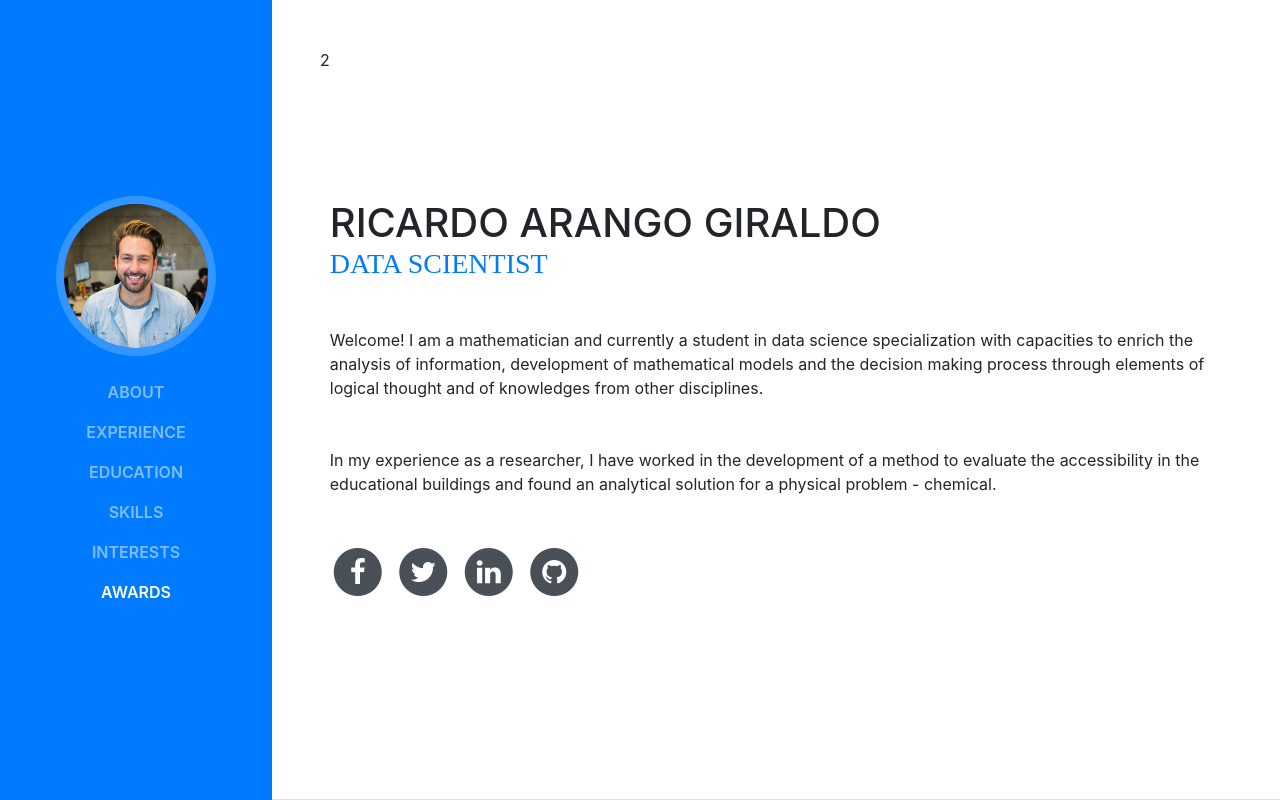
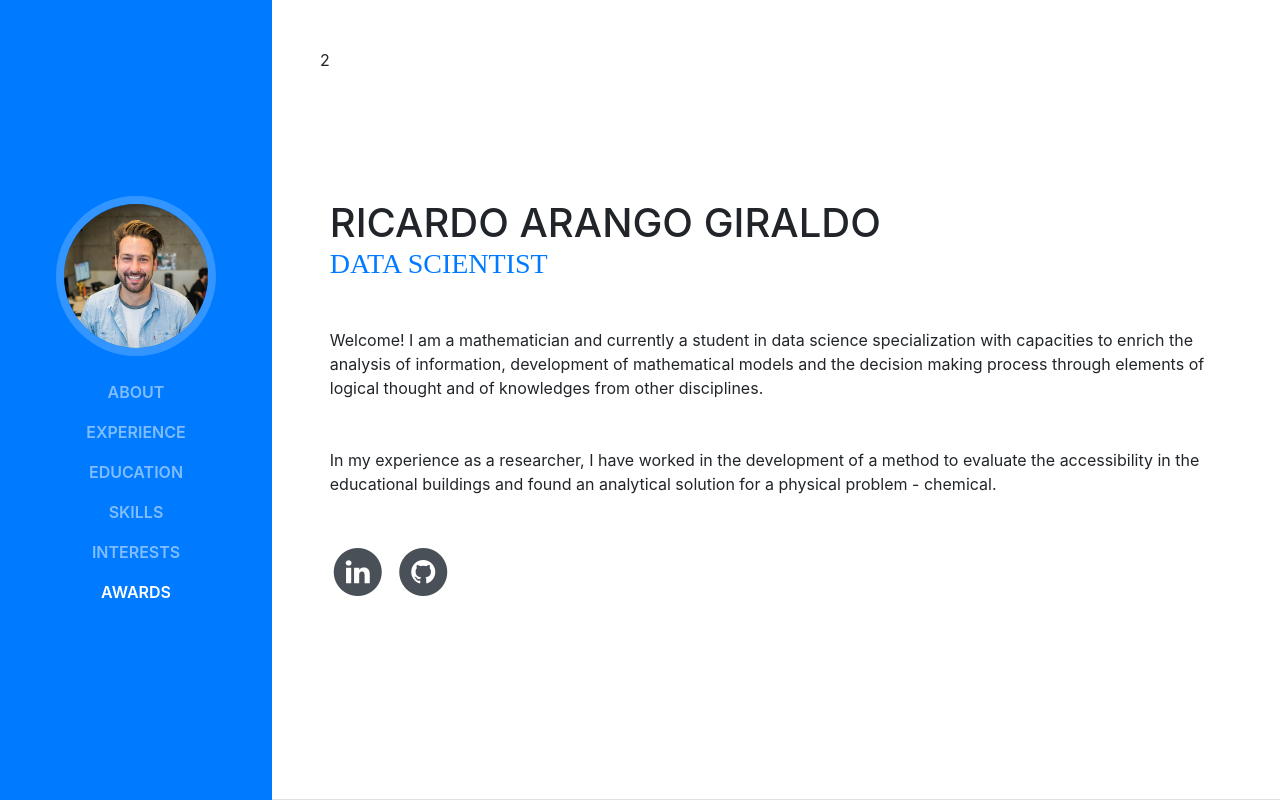
Before and after one commit to riarangogi/riarangogi.github.io, a website with bundled scripts: page index.html in a window 1280 px wide. Shown: the top 800 px of the page. Built offline with nearby package versions, Linux system fonts and the light colour scheme; a web font is replaced by a local one.

Commit message:
I updated the linkedin and github links

```diff
--- a/index.html
+++ b/index.html
@@ -76,23 +76,7 @@
           <p class="mb-5">In my experience as a researcher, I have worked in the development of a method to evaluate the accessibility in the  educational  buildings and found an analytical solution for a physical problem - chemical.</p>
           <ul class="list-inline list-social-icons mb-0">
             <li class="list-inline-item">
-              <a href="#">
-                <span class="fa-stack fa-lg">
-                  <i class="fa fa-circle fa-stack-2x"></i>
-                  <i class="fa fa-facebook fa-stack-1x fa-inverse"></i>
-                </span>
-              </a>
-            </li>
-            <li class="list-inline-item">
-              <a href="#">
-                <span class="fa-stack fa-lg">
-                  <i class="fa fa-circle fa-stack-2x"></i>
-                  <i class="fa fa-twitter fa-stack-1x fa-inverse"></i>
-                </span>
-              </a>
-            </li>
-            <li class="list-inline-item">
-              <a href="#">
+              <a href="https://www.linkedin.com/in/riarangogi/">
                 <span class="fa-stack fa-lg">
                   <i class="fa fa-circle fa-stack-2x"></i>
                   <i class="fa fa-linkedin fa-stack-1x fa-inverse"></i>
@@ -100,7 +84,7 @@
               </a>
             </li>
             <li class="list-inline-item">
-              <a href="#">
+              <a href="https://github.com/riarangogi" class="icon">
                 <span class="fa-stack fa-lg">
                   <i class="fa fa-circle fa-stack-2x"></i>
                   <i class="fa fa-github fa-stack-1x fa-inverse"></i>
```
